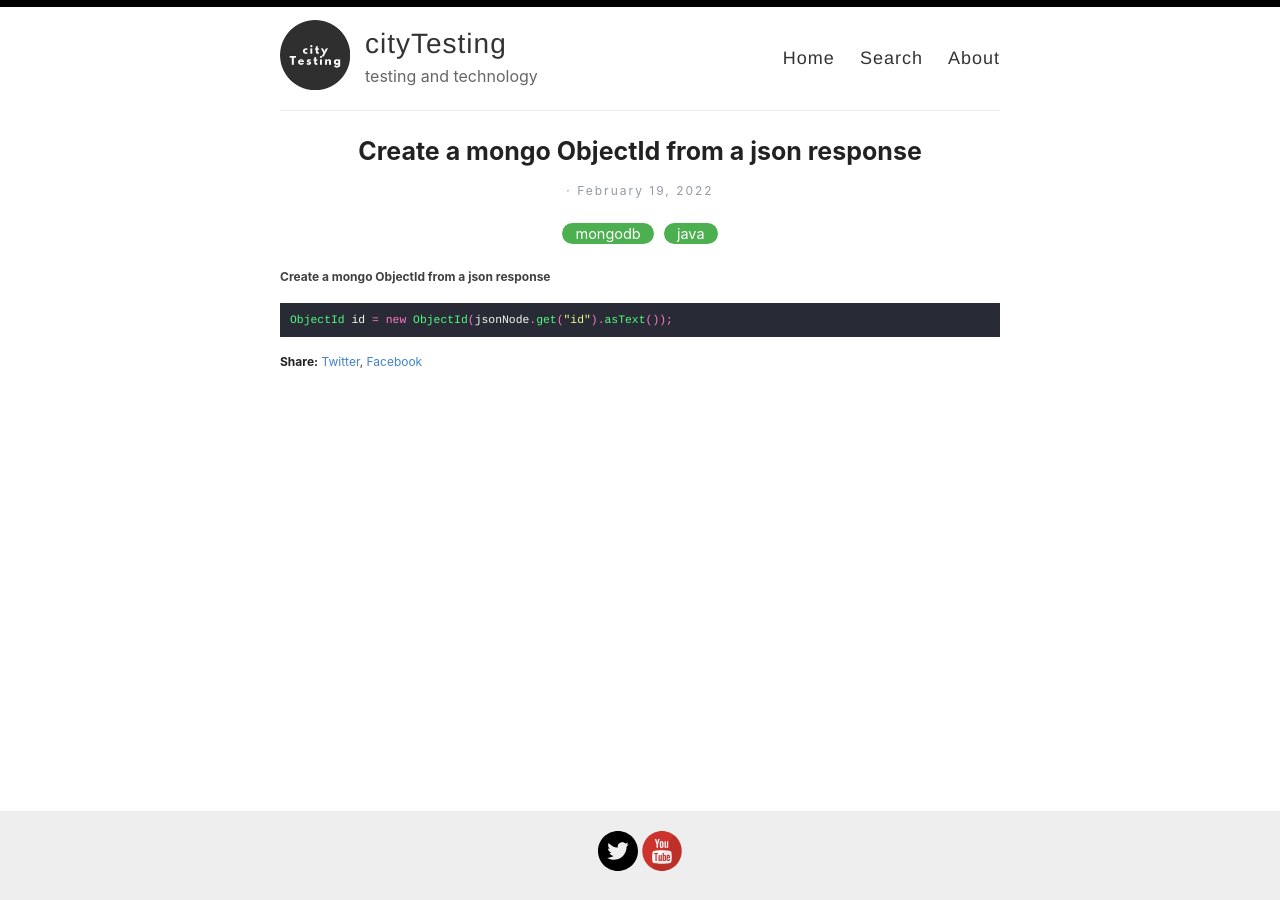
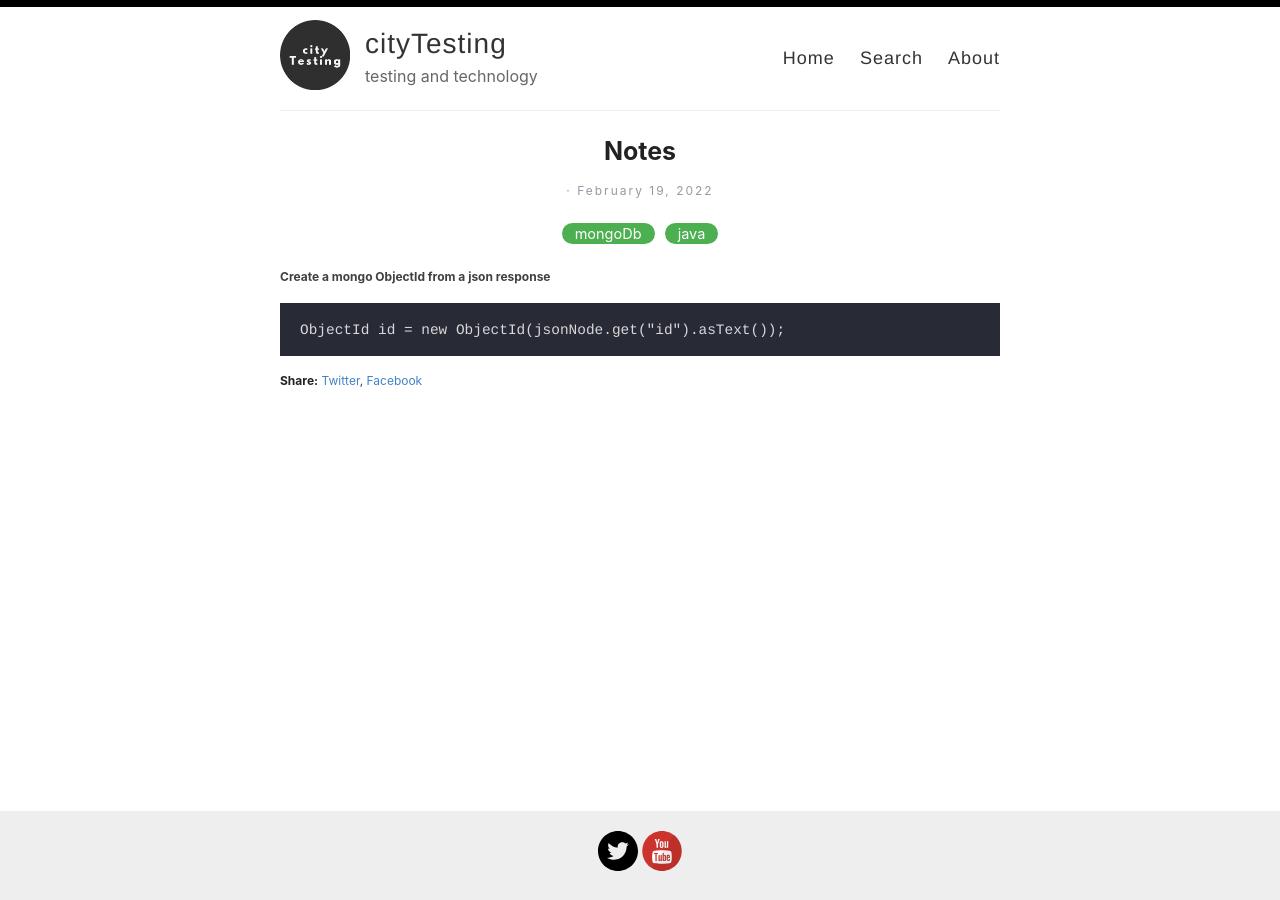
Before and after one commit to cityTesting/citytesting.github.io, a Jekyll site: the page built from _posts/2022-02-19-objectId-json-java.md, in a window 1280 px wide. Built offline with Jekyll 4.4.1, drawn with Linux system fonts in a browser that asks for light colours.

Commit message:
Add files via upload

````diff
--- a/_posts/2022-02-19-objectId-json-java.md
+++ b/_posts/2022-02-19-objectId-json-java.md
@@ -1,11 +1,10 @@
 ---
 layout: post
-title: Create a mongo ObjectId from a json response
-categories: [mongodb, java]
+title: Notes
+categories: [mongoDb, java]
 ---
 
 **Create a mongo ObjectId from a json response**
-
-{% highlight java %}
+```
 ObjectId id = new ObjectId(jsonNode.get("id").asText());
-{% endhighlight %}
+```
````
